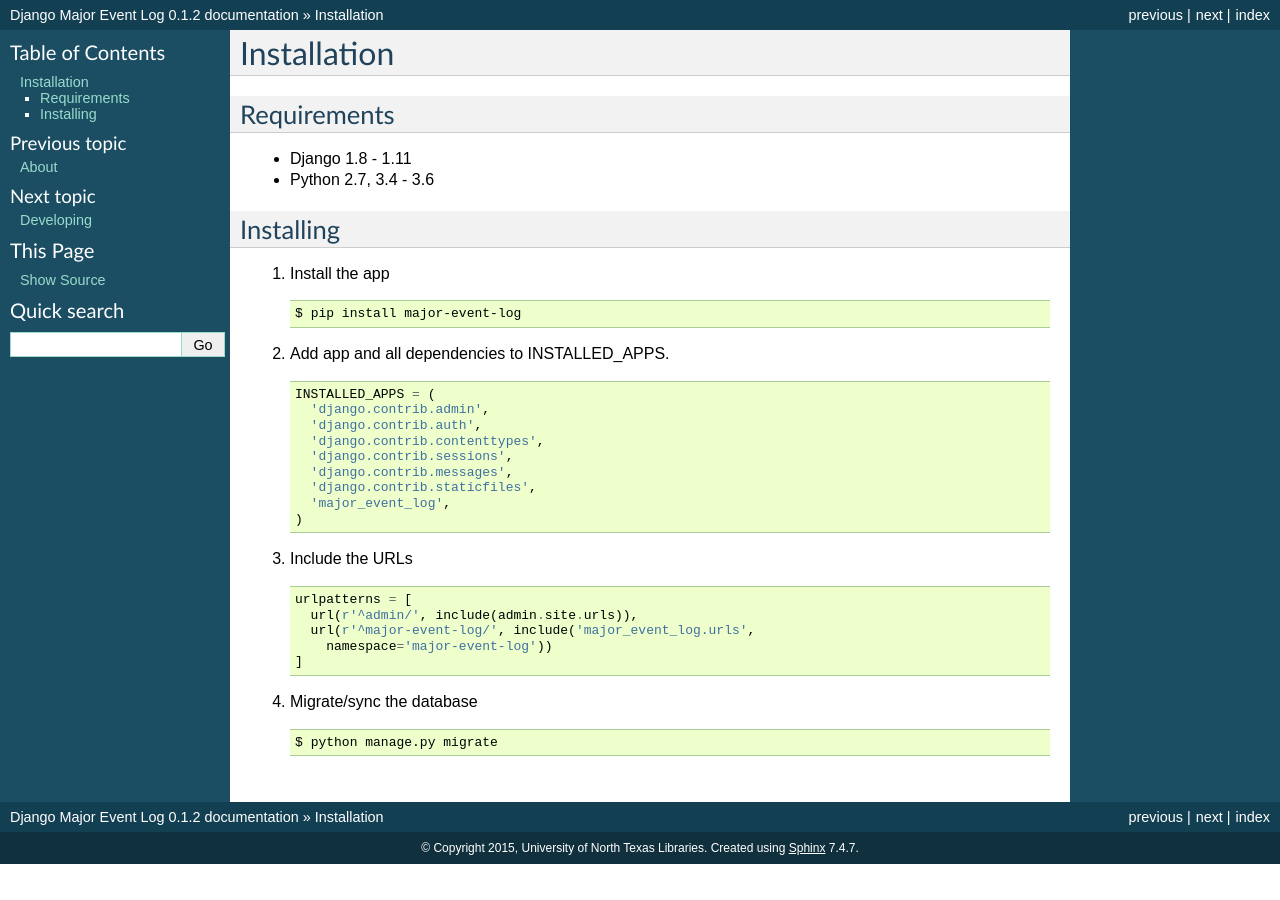
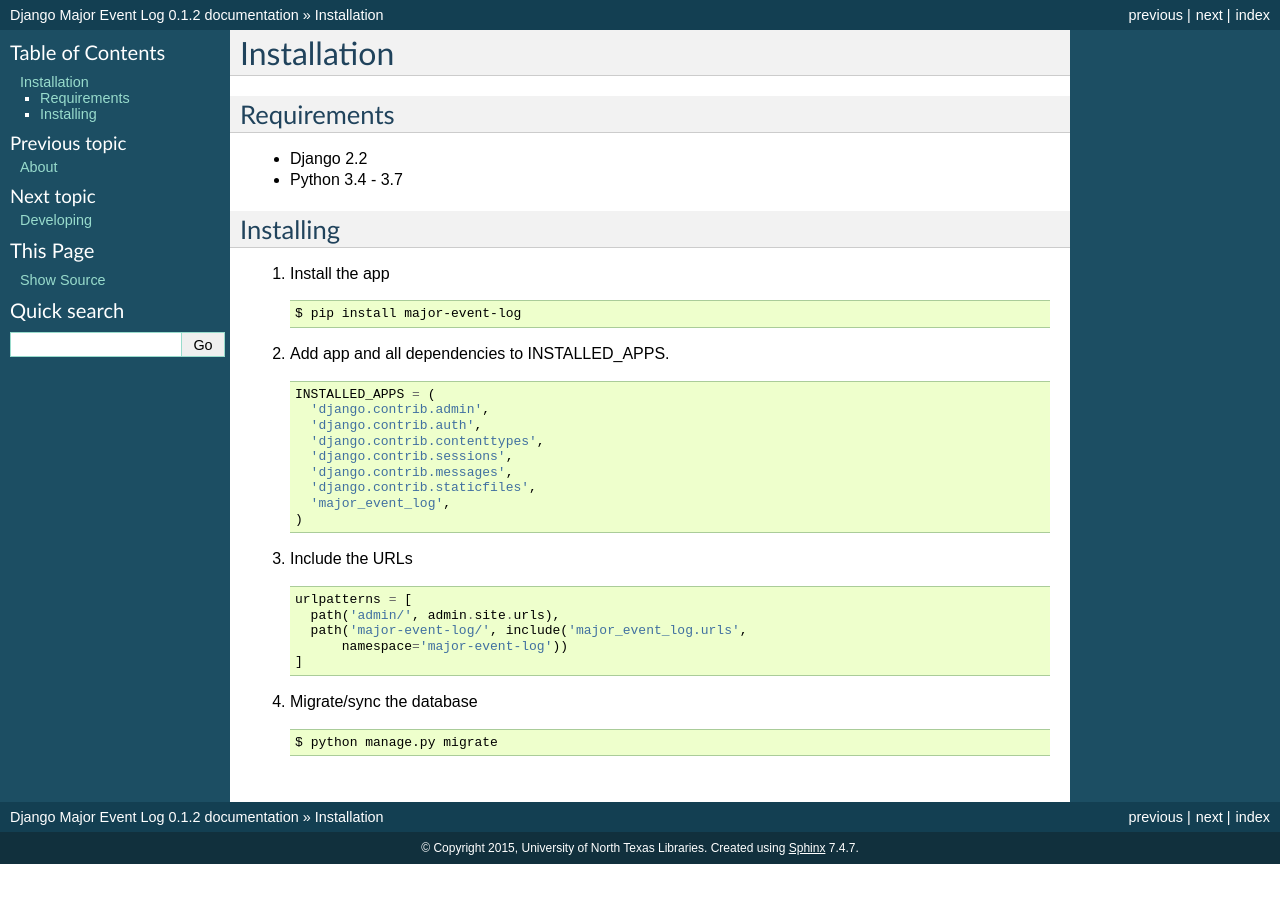
Before and after one commit to unt-libraries/django-major-event-log, a Sphinx documentation site: the page built from docs/installation.rst, in a window 1280 px wide. Built offline with Sphinx 7.4.7, drawn with Linux system fonts in a browser that asks for light colours.

Commit message:
Update Django version.

```diff
--- a/docs/index.rst
+++ b/docs/index.rst
@@ -30,3 +30,4 @@
 
 - `Gio Gottardi <http://github.com/somexpert/>`_
 - `Damon Kelley <http://github.com/damonkelley/>`_
+- `Madhulika Bayyavarapu <http://github.com/madhulika95b/>`_
--- a/docs/installation.rst
+++ b/docs/installation.rst
@@ -4,8 +4,8 @@
 Requirements
 ------------
 
--  Django 1.8 - 1.11
--  Python 2.7, 3.4 - 3.6
+-  Django 2.2
+-  Python 3.4 - 3.7
 
 Installing
 ----------
@@ -35,9 +35,9 @@
    .. code-block:: python
 
        urlpatterns = [
-         url(r'^admin/', include(admin.site.urls)),
-         url(r'^major-event-log/', include('major_event_log.urls',
-           namespace='major-event-log'))
+         path('admin/', admin.site.urls),
+         path('major-event-log/', include('major_event_log.urls',
+             namespace='major-event-log'))
        ]
 
 4. Migrate/sync the database
--- a/requirements-dev.txt
+++ b/requirements-dev.txt
@@ -1,2 +1,2 @@
 -r requirements-test.txt
-django~=1.11.15
+django~=2.2.17
--- a/requirements-test.txt
+++ b/requirements-test.txt
@@ -1 +1 @@
-lxml>=4.2.2
+lxml>=4.6.2
--- a/setup.py
+++ b/setup.py
@@ -2,7 +2,7 @@
 
 setup(
     name='django-major-event-log',
-    version='0.1.2',
+    version='1.0.0',
     packages=find_packages(exclude=['tests*']),
     description='Django app for keeping track of major premis events.',
     long_description='See the home page for more information.',
@@ -15,10 +15,8 @@
     classifiers=[
         'Natural Language :: English',
         'Environment :: Web Environment',
-        'Framework :: Django :: 1.11',
+        'Framework :: Django :: 2.2',
         'Programming Language :: Python',
-        'Programming Language :: Python :: 2',
-        'Programming Language :: Python :: 2.7',
         'Programming Language :: Python :: 3',
         'Programming Language :: Python :: 3.5',
         'Programming Language :: Python :: 3.6',
```
Also changed, not shown: CHANGELOG.md (+8 -0 lines), README.md (+6 -5 lines), .travis.yml, 1 other file.
